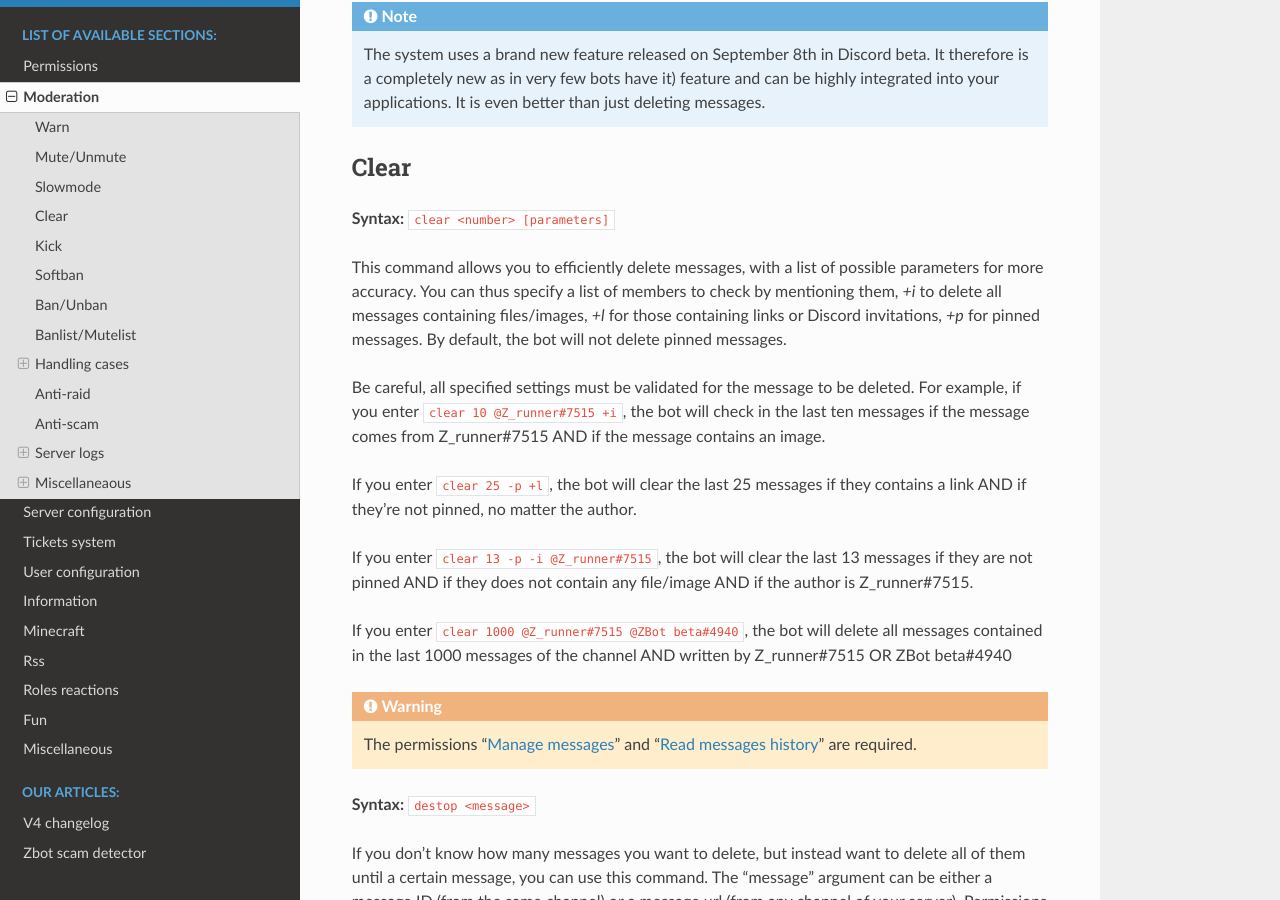
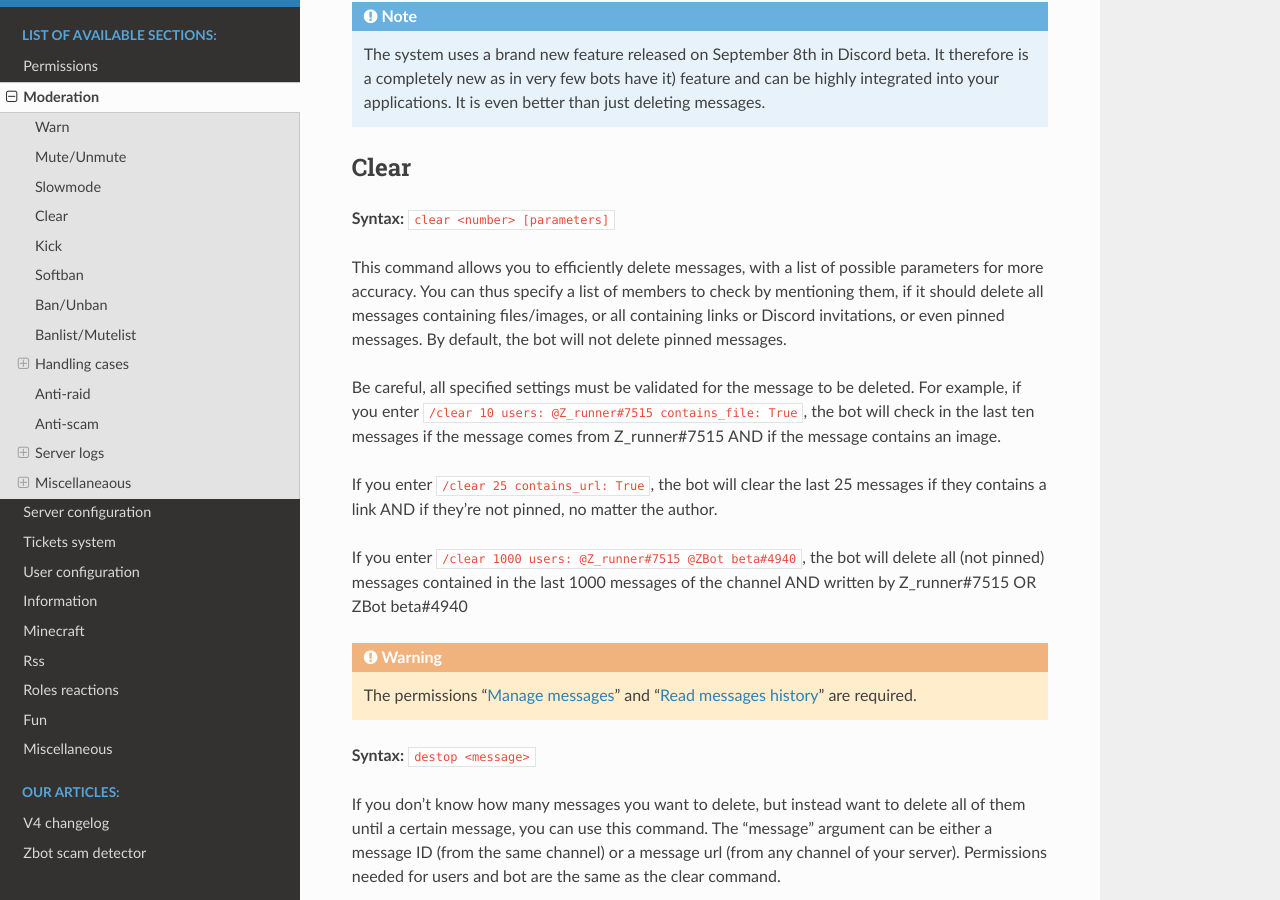
Before and after one commit to Axobot-org/Axobot, a Sphinx documentation site: the page built from docs/moderator.rst, in a window 1280 px wide and 900 px high, scrolled down 2232 px. Built offline with Sphinx 7.4.7 and the Read the Docs theme 2.0.0, drawn with Linux system fonts in a browser that asks for light colours.

Commit message:
feat(clear): cleanup code

```diff
--- a/docs/moderator.rst
+++ b/docs/moderator.rst
@@ -65,15 +65,13 @@
 
 **Syntax:** :code:`clear <number> [parameters]`
 
-This command allows you to efficiently delete messages, with a list of possible parameters for more accuracy. You can thus specify a list of members to check by mentioning them, `+i` to delete all messages containing files/images, `+l` for those containing links or Discord invitations, `+p` for pinned messages. By default, the bot will not delete pinned messages.
+This command allows you to efficiently delete messages, with a list of possible parameters for more accuracy. You can thus specify a list of members to check by mentioning them, if it should delete all messages containing files/images, or all containing links or Discord invitations, or even pinned messages. By default, the bot will not delete pinned messages.
 
-Be careful, all specified settings must be validated for the message to be deleted. For example, if you enter :code:`clear 10 @Z_runner#7515 +i`, the bot will check in the last ten messages if the message comes from Z_runner#7515 AND if the message contains an image.
+Be careful, all specified settings must be validated for the message to be deleted. For example, if you enter :code:`/clear 10 users: @Z_runner#7515 contains_file: True`, the bot will check in the last ten messages if the message comes from Z_runner#7515 AND if the message contains an image.
 
-If you enter :code:`clear 25 -p +l`, the bot will clear the last 25 messages if they contains a link AND if they're not pinned, no matter the author.
+If you enter :code:`/clear 25 contains_url: True`, the bot will clear the last 25 messages if they contains a link AND if they're not pinned, no matter the author.
 
-If you enter :code:`clear 13 -p -i @Z_runner#7515`, the bot will clear the last 13 messages if they are not pinned AND if they does not contain any file/image AND if the author is Z_runner#7515.
-
-If you enter :code:`clear 1000 @Z_runner#7515 @ZBot beta#4940`, the bot will delete all messages contained in the last 1000 messages of the channel AND written by Z_runner#7515 OR ZBot beta#4940
+If you enter :code:`/clear 1000 users: @Z_runner#7515 @ZBot beta#4940`, the bot will delete all (not pinned) messages contained in the last 1000 messages of the channel AND written by Z_runner#7515 OR ZBot beta#4940
 
 .. warning:: The permissions "`Manage messages <perms.html#manage-messages>`__" and "`Read messages history <perms.html#read-message-history>`__" are required.
 
```
Also changed, not shown: 1 other file.
